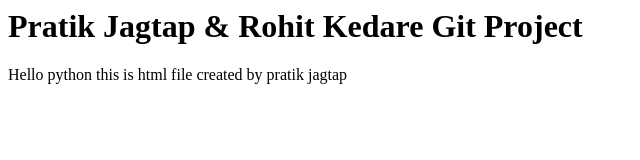
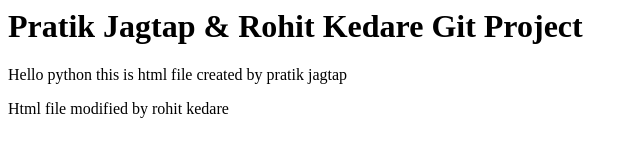
Before and after one commit to PratiikJagtap/Demo-Git-Bash, a plain HTML site: page index.html in a window 1280 px wide. Shown: the whole page, without its empty margins (0-640 px from the left). Drawn offline with Linux system fonts and the light colour scheme.

Commit message:
changes by Rohit

```diff
--- a/index.html
+++ b/index.html
@@ -1,2 +1,3 @@
 <h1> Pratik Jagtap & Rohit Kedare Git Project </h1>
 <p> Hello python this is html file created by pratik jagtap </p>
+<p> Html file modified by rohit kedare </p>
```
